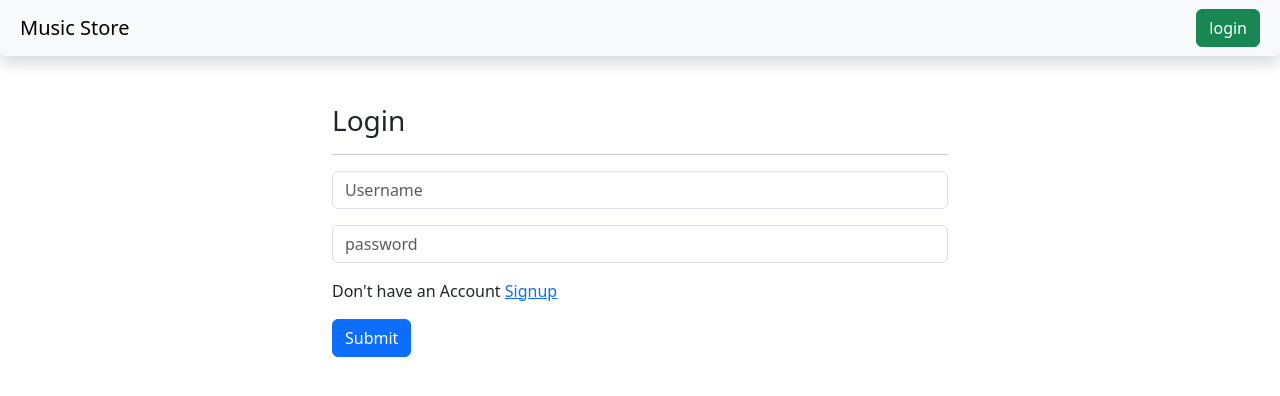
After one commit to Aditya-1406/Music-store-flask, a Flask app: page /login in a window 1280 px wide. The commit adds this page. Shown: the top 396 px of the page. Run offline with Flask 3, Linux system fonts and the light colour scheme; some libraries are stand-ins or nearby versions.

Commit message:
Login and logout

```diff
--- a/Music-Store/app/templates/layout.html
+++ b/Music-Store/app/templates/layout.html
@@ -14,7 +14,11 @@
         <div class="container-fluid">
             <a class="navbar-brand">Music Store</a>
             <form class="d-flex" role="search">
-                <button class="btn btn-outline-success" type="submit">Search</button>
+                {% if session.get("user_id")%}
+                <a href="{{url_for('logout')}}" class="btn btn-danger"> Logout</a>
+                {%else%}
+                <a href="{{url_for('login')}}" class="btn btn-success"> login</a>
+                {%endif%}
             </form>
         </div>
     </nav>
--- /dev/null
+++ b/Music-Store/app/templates/login.html
@@ -0,0 +1,24 @@
+{% extends 'layout.html'%}
+
+{%block title%} Login {%endblock%}
+
+{%block content%}
+<div class="container" style="max-width: 50vw;">
+    <h3>Login</h3>
+    <hr>
+
+    <form method="post">
+        <input type="hidden" name="csrf_token" value="{{ csrf_token() }}">
+        <div class="mb-3">
+            <input type="text" class="form-control" id="exampleInputEmail1" placeholder="Username" name="username"
+                required>
+        </div>
+        <div class="mb-3">
+            <input type="password" class="form-control" id="exampleInputPassword1" placeholder="password"
+                name="password" minlength="8" required>
+        </div>
+        <p>Don't have an Account <a href="{{url_for('signup')}}"> Signup</a> </p>
+        <button type="submit" class="btn btn-primary">Submit</button>
+    </form>
+</div>
+{%endblock%}
--- a/Music-Store/app/templates/signup.html
+++ b/Music-Store/app/templates/signup.html
@@ -32,6 +32,8 @@
             <input type="checkbox" class="form-check-input" id="exampleCheck1" required>
             <label class="form-check-label" for="exampleCheck1">I verified my all details are correct</label>
         </div>
+        <p>Already Have an Account <a href="{{url_for('login')}}"> Login</a> </p>
+
         <button type="submit" class="btn btn-primary">Submit</button>
     </form>
 </div>
--- a/Music-Store/app/views/auth.py
+++ b/Music-Store/app/views/auth.py
@@ -4,7 +4,7 @@ from app.extensions import mail,db
 import random
 from datetime import datetime
 from flask import render_template, request,redirect,url_for,flash, session
-from werkzeug.security import generate_password_hash
+from werkzeug.security import generate_password_hash, check_password_hash
 from db import User,OTP
 
 def generate_otp():
@@ -108,4 +108,41 @@ class OTPView(MethodView):
 
         session.pop('verify_email', None)
         flash("Email verified successfully!")
+        return redirect(url_for("login"))
+
+
+class LoginView(MethodView):
+
+    def get(self):
+        return render_template("login.html")
+
+    def post(self):
+
+        username = request.form.get("username")
+        password = request.form.get("password")
+
+        user = User.query.filter_by(username = username).first()
+
+        if not user:
+            flash("User doesn't exists")
+            return redirect(url_for("login"))
+
+        if not check_password_hash(user.password, password):
+            flash("Password is incorrect")
+            return redirect(url_for("login"))
+
+        if not user.is_verified:
+            flash("User is not  verified")
+            return redirect(url_for("login"))
+
+        session["user_id"] = user.id
+        flash("Login Successful")
         return redirect(url_for("signup"))
+
+
+class LogoutView(MethodView):
+
+    def get(self):
+        session.clear()
+        flash("Logout Successfully")
+        return redirect(url_for("login"))
--- a/Music-Store/run.py
+++ b/Music-Store/run.py
@@ -1,6 +1,6 @@
 from flask import Flask, render_template
 from flask_wtf.csrf import CSRFProtect
-from app.views.auth import SignupView,OTPView
+from app.views.auth import SignupView,OTPView,LoginView,LogoutView
 from app.extensions import db,mail
 
 
@@ -22,13 +22,17 @@ app.config['MAIL_PORT'] = 587
 app.config['MAIL_USE_TLS'] = True
 app.config['MAIL_USERNAME'] = 'gargaditya674@gmail.com'
 app.config['MAIL_DEFAULT_SENDER'] = 'gargaditya674@gmail.com'
-app.config['MAIL_PASSWORD'] = 'PASS'
+app.config['MAIL_PASSWORD'] = 'kPASS'
 mail.init_app(app)
 
 
 # Routes
+
+# Auth routes
 app.add_url_rule("/signup",view_func=SignupView.as_view("signup"),methods = ["GET","POST"])
 app.add_url_rule("/otp_page",view_func=OTPView.as_view("otp_page"),methods=["GET","POST"])
+app.add_url_rule("/login",view_func=LoginView.as_view("login"),methods=["GET","POST"])
+app.add_url_rule("/logout",view_func=LogoutView.as_view("logout"),methods=["GET"])
 
 
 
```
